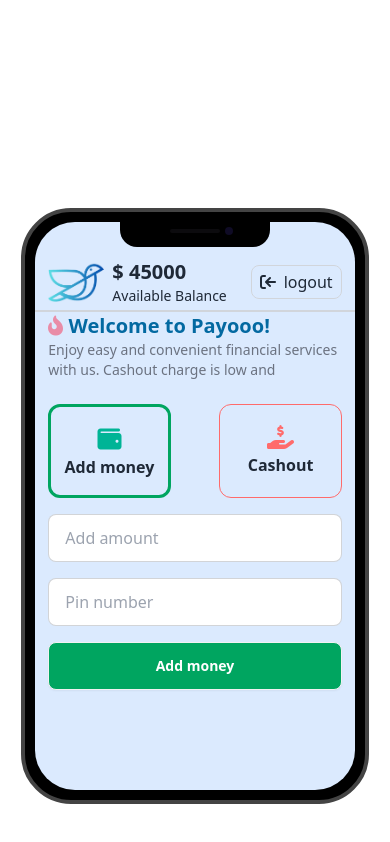
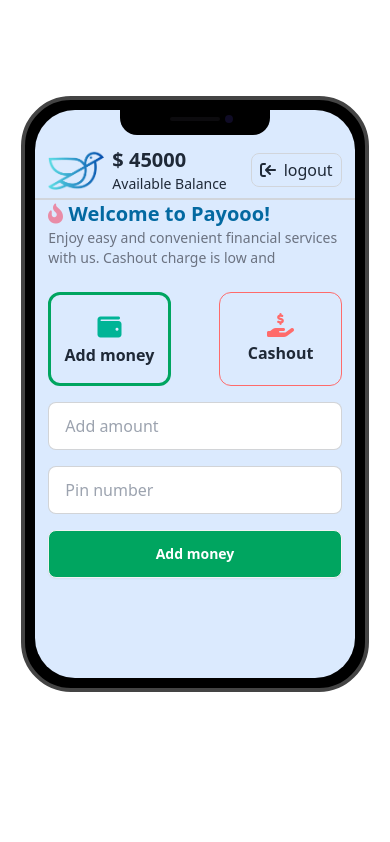
Before and after one commit to mehefujali/payoo, a plain HTML site: page home.html in a window 390 px wide. Drawn offline with nearby package versions, Linux system fonts and the light colour scheme.

Commit message:
mobile position change

```diff
--- a/home.html
+++ b/home.html
@@ -12,7 +12,7 @@
 </head>
 
 <body>
-      <section class=" flex pt-52  items-center justify-center">
+      <section class=" flex pt-24  items-center justify-center">
             <!-- mockup-phone -->
             <div class="mockup-phone">
                   <div class="camera"></div>
```
Also changed, not shown: index.html (+1 -1 lines).
